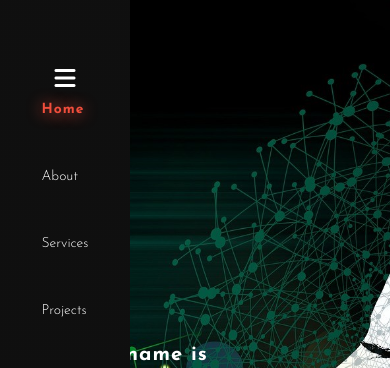
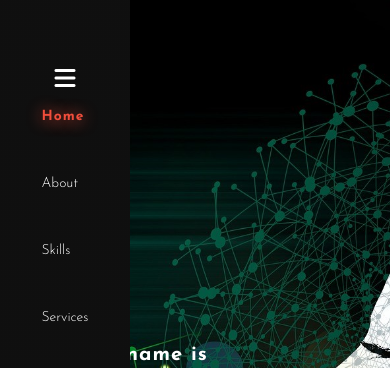
Before and after one commit to Jvshah124/My-Portfolio-Resume-Website, a plain HTML site: page index.html in a window 390 px wide. Shown: the top 368 px of the page. Drawn offline with nearby package versions, Linux system fonts and the light colour scheme.

Commit message:
update on collapsing navbar

```diff
--- a/index.html
+++ b/index.html
@@ -32,6 +32,7 @@
         <ul>
           <a href="#"><span>Home</span></a>
           <a href="#about">About</a>
+          <a href="#skills">Skills</a>
           <a href="#services">Services</a>
           <a href="#projects">Projects</a>
           <a href="#gallery">Gallery</a>
@@ -109,7 +110,7 @@
     <hr />
 
     <!-- ---------------Skills Section -----------------  -->
-    <section class="skills" id="services">
+    <section class="skills" id="skills">
       <div class="title" id="skills-txt">
         <h2>My <span>Skills</span></h2>
       </div>
--- a/style.css
+++ b/style.css
@@ -91,6 +91,7 @@ nav {
 .menu-icon i {
   font-size: 24px; /* Adjust the size as needed */
   color: white;
+  display: none;
 }
 
 .logo {
@@ -1546,6 +1547,11 @@ button:hover {
     flex-direction: column;
   }
 
+  .menu-icon i {
+    display: block;
+    padding-bottom: 0.5rem;
+  }
+
   .logo {
     padding: 4px;
     width: 55px;
```
